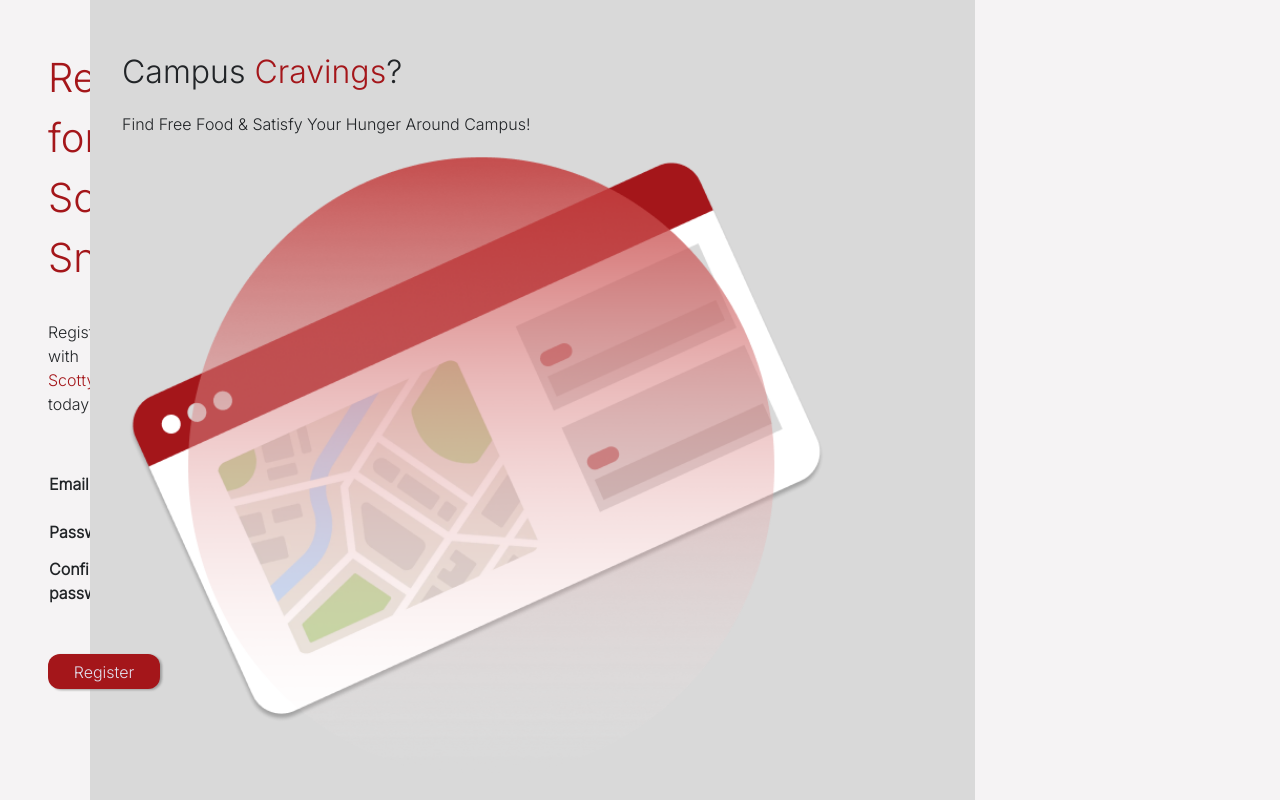
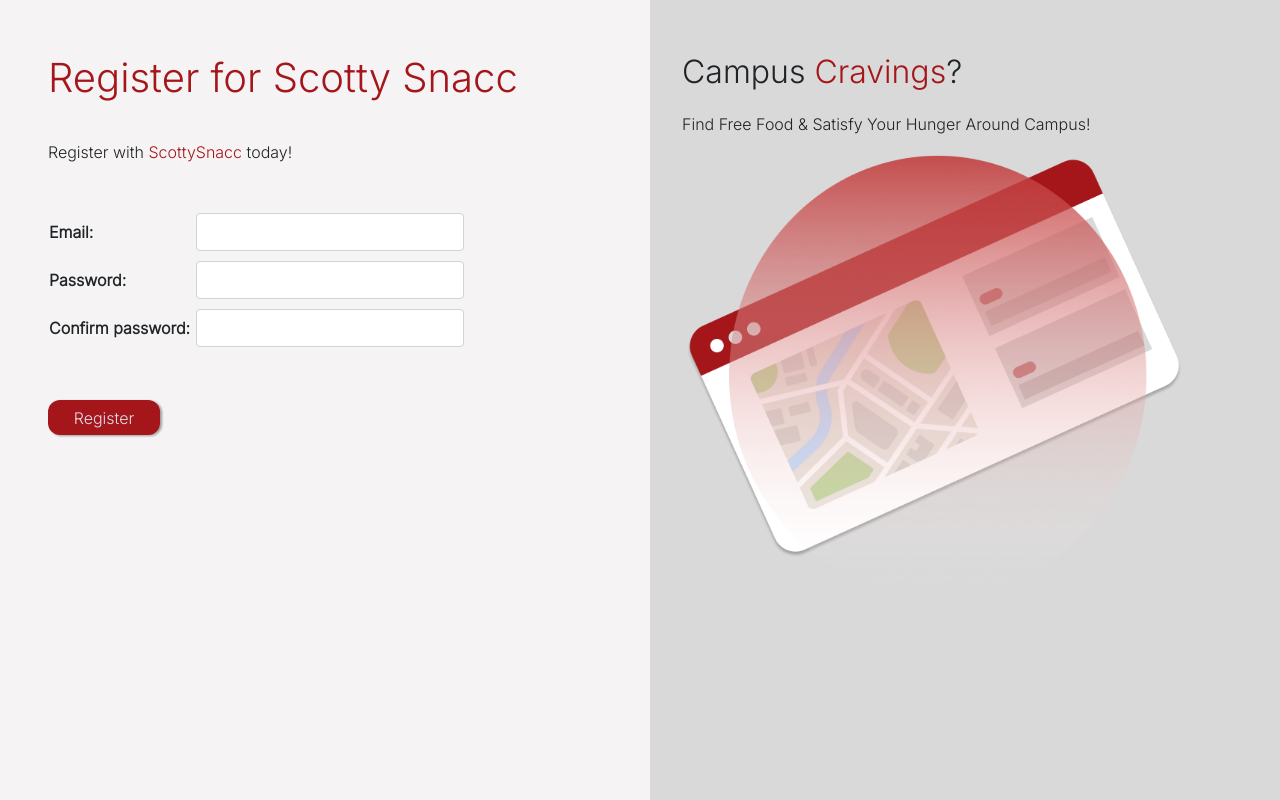
Before and after one commit to Yan-Erin/WebAppFinalProject, a Django app: page /register in a window 1280 px wide. Shown: the part 66-866 px from the top of the page. Run offline with Django 3.2, Linux system fonts and the light colour scheme; parts of the project's set-up code (start-up, migrations or seed data) failed here and were passed over; some libraries are stand-ins or nearby versions.

Commit message:
Update base.css

```diff
--- a/scottysnacc/static/base.css
+++ b/scottysnacc/static/base.css
@@ -23,12 +23,10 @@ h2 {
 .event-title {
     font-size: 1.75rem;
 }
-.event-loc {
+.event-loc{
     color:#A4161A;
     font-size: 0.9rem;
-}
-.event-start {
-    font-size: 0.9rem;;
+
 }
 .logout_button, #id_register_button, #id_login_button{
     background-color: #A4161A;
@@ -51,8 +49,8 @@ h2 {
   }
 #login_maindiv, #register_maindiv {
     display: grid;
-    grid-template-columns: 5rem 3fr 1fr;
-    grid-gap: 10px;
+    grid-template-columns: 1fr 1fr;
+    grid-gap: 20px;
 }
 .btn-circle {
     position:absolute;
@@ -110,7 +108,7 @@ h2 {
     border-radius: 3rem;
     width:85vw;
     height:75vh;
-    margin-top:-80vh;
+    margin-top:-85vh;
     margin-left:5vw;
     position: absolute;
     z-index: 2;
```
